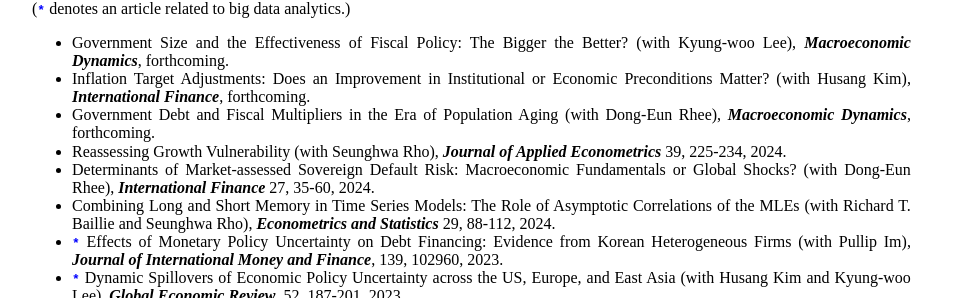
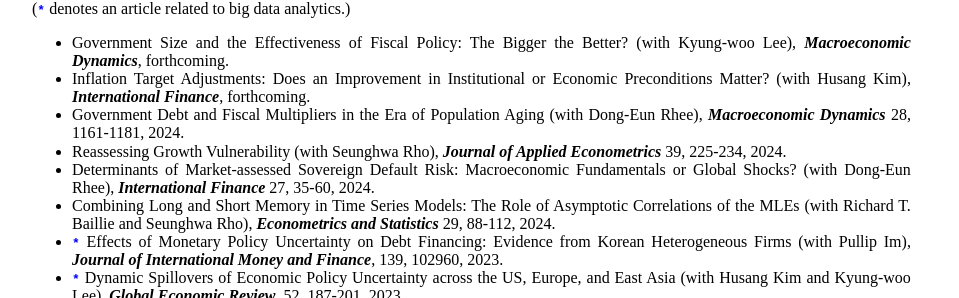
Before and after one commit to dooyeoncho/dooyeoncho.github.io, a Jekyll site: the page built from pages/research.html, in a window 1280 px wide. Shown: the part 230-528 px from the top of the page, without its empty margins (160-1119 px from the left). Built offline with Jekyll 4.4.1, drawn with Linux system fonts in a browser that asks for light colours.

Commit message:
Update research.html

```diff
--- a/pages/research.html
+++ b/pages/research.html
@@ -26,7 +26,7 @@
 		<div><ul>
 			<span><li>Government Size and the Effectiveness of Fiscal Policy: The Bigger the Better? (with Kyung-woo Lee), <em property="italic"><b>Macroeconomic Dynamics</b></em>, forthcoming.</li></span>
 			<span><li>Inflation Target Adjustments: Does an Improvement in Institutional or Economic Preconditions Matter? (with Husang Kim), <em property="italic"><b>International Finance</b></em>, forthcoming.</li></span>
-			<span><li>Government Debt and Fiscal Multipliers in the Era of Population Aging (with Dong-Eun Rhee), <em property="italic"><b>Macroeconomic Dynamics</b></em>, forthcoming.</li></span>
+			<span><li>Government Debt and Fiscal Multipliers in the Era of Population Aging (with Dong-Eun Rhee), <em property="italic"><b>Macroeconomic Dynamics</b></em> 28, 1161-1181, 2024.</li></span>
                         <span><li>Reassessing Growth Vulnerability (with Seunghwa Rho), <em property="italic"><b>Journal of Applied Econometrics</b></em> 39, 225-234, 2024.</li></span>
 			<span><li>Determinants of Market-assessed Sovereign Default Risk: Macroeconomic Fundamentals or Global Shocks? (with Dong-Eun Rhee), <em property="italic"><b>International Finance</b></em> 27, 35-60, 2024.</li></span>
 			<span><li>Combining Long and Short Memory in Time Series Models: The Role of Asymptotic Correlations of the MLEs (with Richard T. Baillie and Seunghwa Rho), <em property="italic"><b>Econometrics and Statistics</b></em> 29, 88-112, 2024.</li></span>
```
